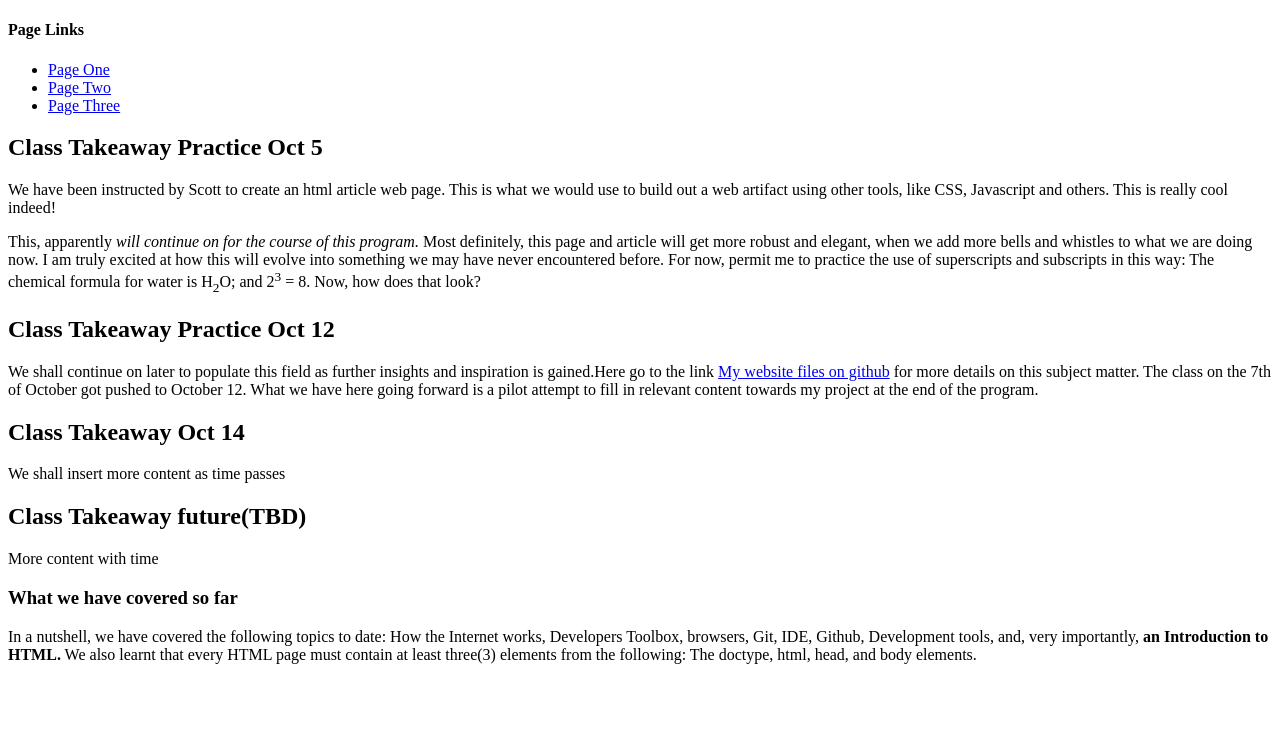
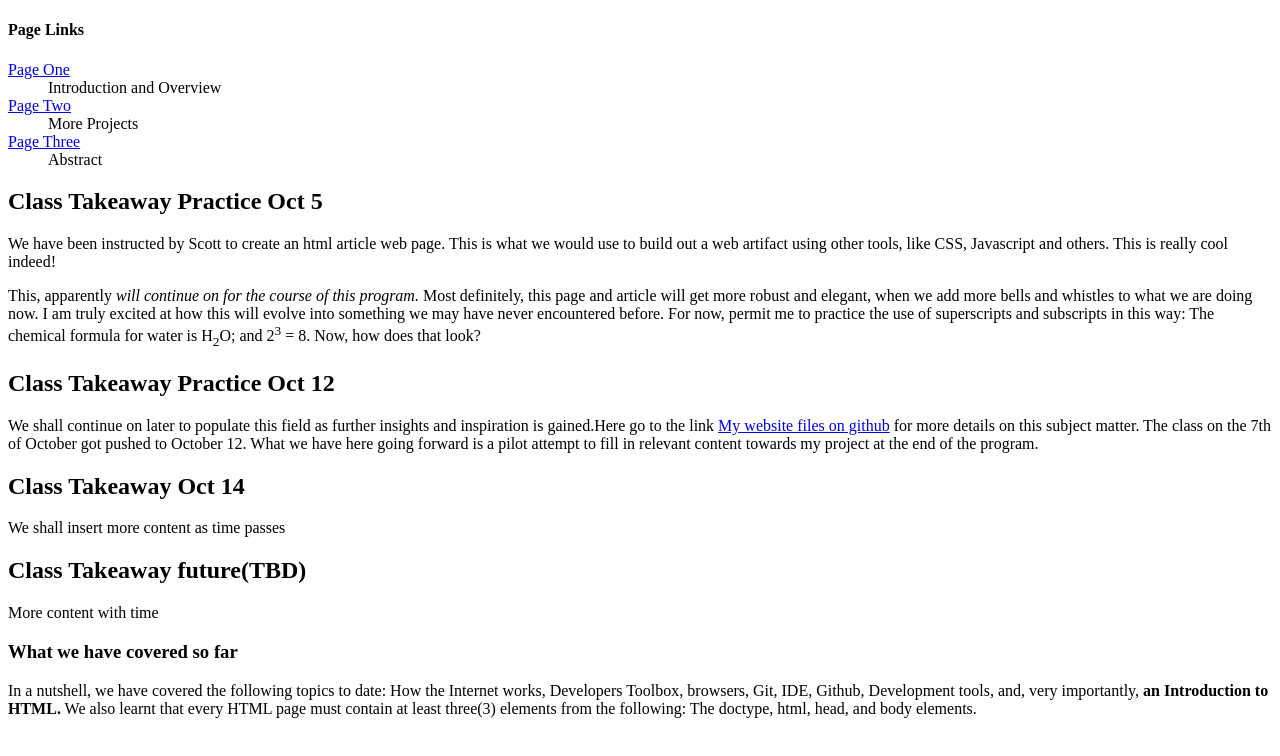
Before and after one commit to ovokpus/ComIT-class-project, a plain HTML site: page index.html in a window 1280 px wide. Drawn offline with Linux system fonts and the light colour scheme.

Commit message:
update Oct 15

```diff
--- a/index.html
+++ b/index.html
@@ -7,11 +7,14 @@
 
     <body>
         <h4>Page Links</h4>
-        <ul>
-            <li><a href="page-one.html">Page One</a></li>
-            <li><a href="page-two.html">Page Two</a></li>
-            <li><a href="page-three.html">Page Three</a></li>
-        </ul>
+        <dl>
+            <dt><a href="page-one.html">Page One</a></dt>
+            <dd>Introduction and Overview</dd>
+            <dt><a href="page-two.html">Page Two</a></dt>
+            <dd>More Projects</dd>
+            <dt><a href="page-three.html">Page Three</a></dt>
+            <dd>Abstract</dd>
+        </dl>
         <h1>Class Takeaway Practice Oct 5</h1>
         <p>
             We have been instructed by Scott to create an html article web page. This is what we would use to build out
```
Also changed, not shown: page-three.html (+12 -0 lines), page-two.html (+12 -0 lines).
